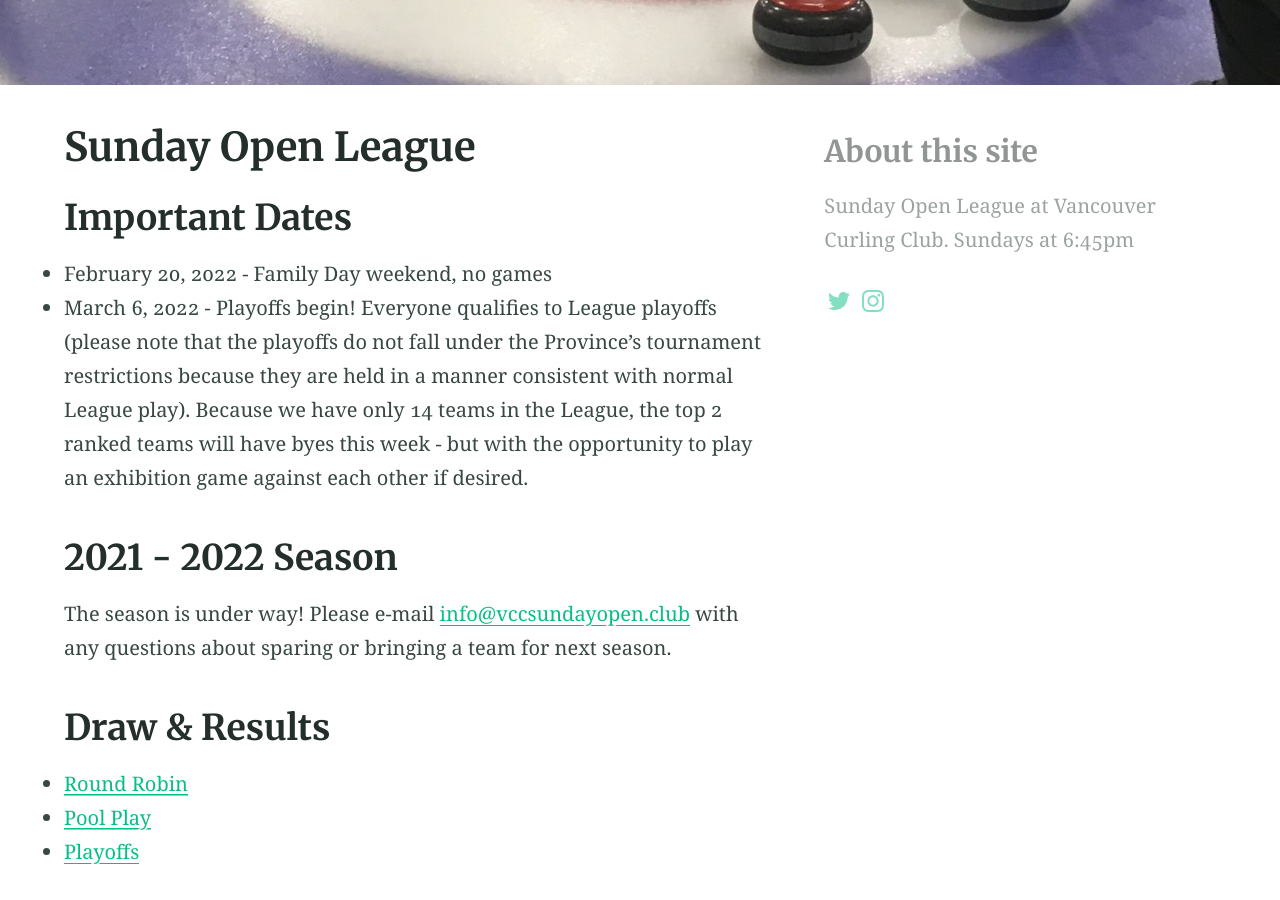
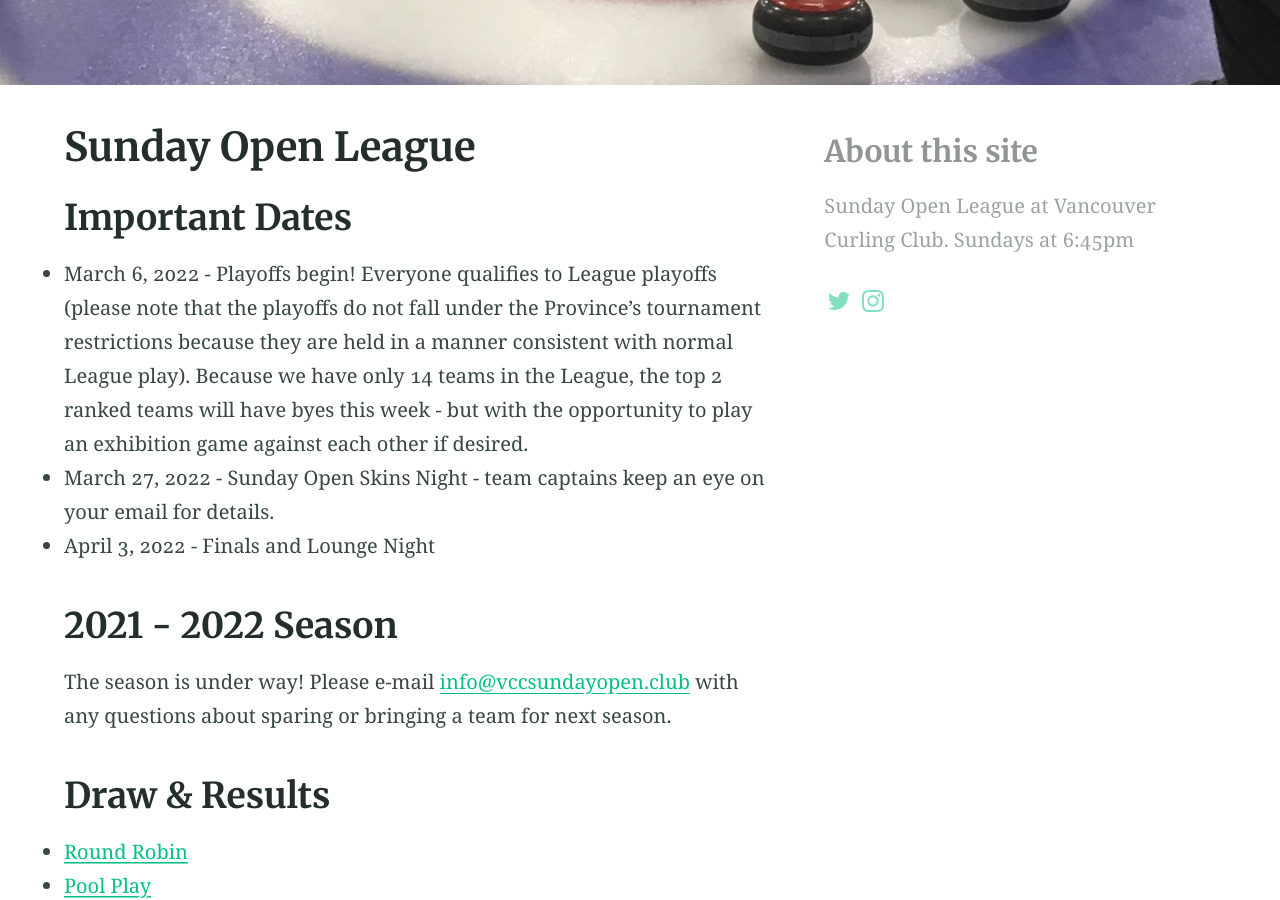
Before and after one commit to adsgray/testsite, a Jekyll site: the page built from index.md, in a window 1280 px wide and 900 px high, scrolled down 339 px. Built offline with Jekyll 4.4.1, drawn with Linux system fonts in a browser that asks for light colours.

Commit message:
Update index.md

```diff
--- a/index.md
+++ b/index.md
@@ -7,8 +7,9 @@ aside: true
 ---
 
 ## Important Dates
-* February 20, 2022 - Family Day weekend, no games
 * March 6, 2022 - Playoffs begin! Everyone qualifies to League playoffs (please note that the playoffs do not fall under the Province's tournament restrictions because they are held in a manner consistent with normal League play). Because we have only 14 teams in the League, the top 2 ranked teams will have byes this week - but with the opportunity to play an exhibition game against each other if desired.
+* March 27, 2022 - Sunday Open Skins Night - team captains keep an eye on your email for details.
+* April 3, 2022 - Finals and Lounge Night
 
 ## 2021 - 2022 Season
 The season is under way! Please e-mail [info@vccsundayopen.club](mailto:info@vccsundayopen.club) with any questions about sparing or bringing a team for next season.
```
